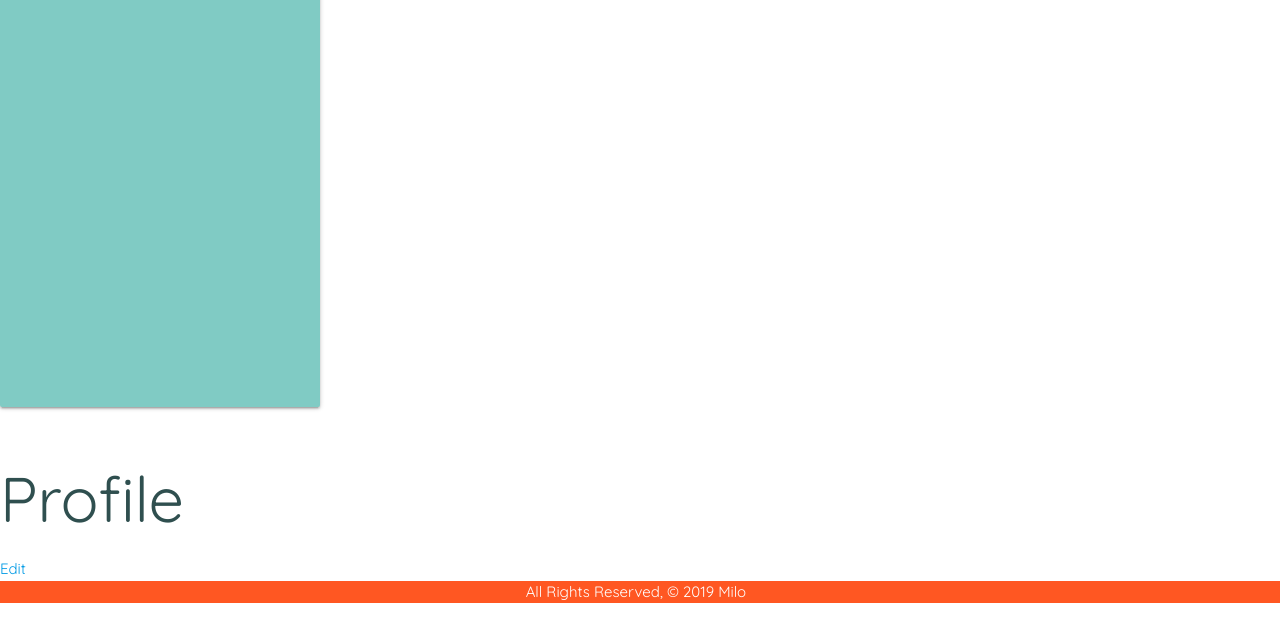
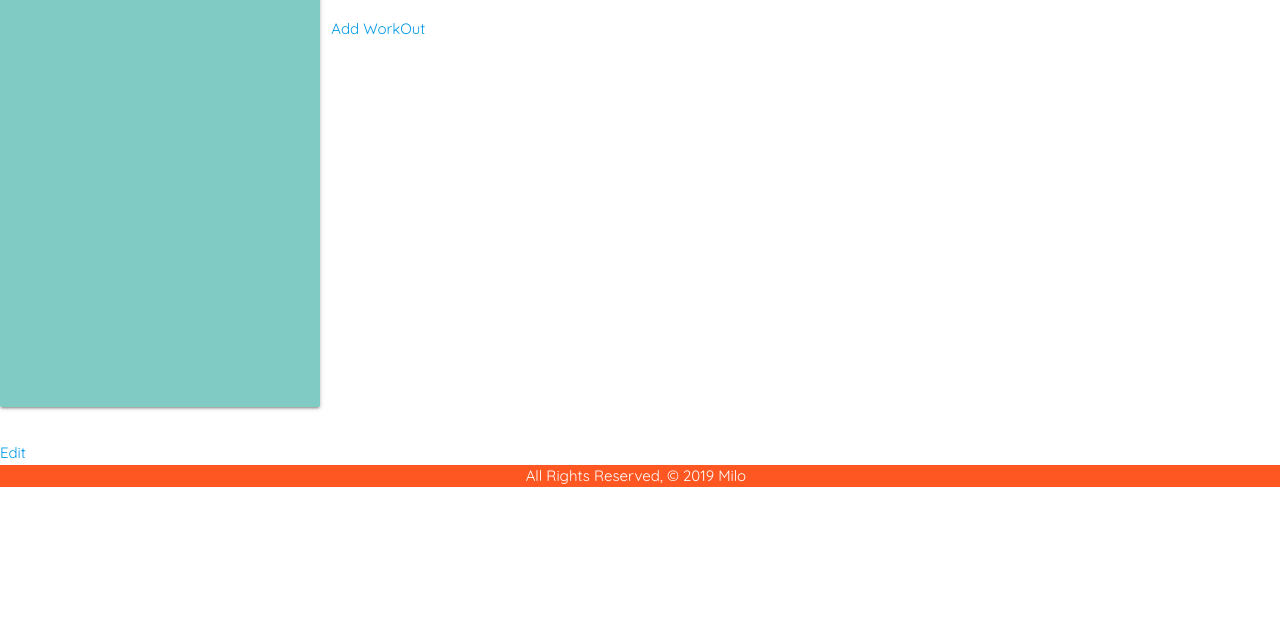
Before and after one commit to garryc5/milo, a Django app: template milo/main_app/templates/profile.html in a window 1280 px wide. Shown: the part 162-800 px from the top of the page. Run offline with Django 3.2, Linux system fonts and the light colour scheme; the template is opened without the code that fills it, so the values that code supplies are empty; parts of the project's set-up code (start-up, migrations or seed data) failed here and were passed over; some web fonts are replaced.

Commit message:
add url and link in html

```diff
--- a/milo/main_app/templates/profile.html
+++ b/milo/main_app/templates/profile.html
@@ -9,10 +9,31 @@
 
   <div class="col s9">
     <h2 class="center-align">{{profile.name}}'s Profile</h2>
+    <a href="{% url 'activity_create' %}">Add WorkOut</a>
   </div>
 </div>
 
-<h1>Profile</h1>
+
+
+
+
+
+
+
+
+
+
+
+
+
+
+
+
+
+
+
+
+
 {% comment %} {% for photo in profile.photo_set.all %}
       <img class="responsive-img card-panel" src="{{photo.url}}">
     {% empty %}
--- a/milo/main_app/urls.py
+++ b/milo/main_app/urls.py
@@ -12,5 +12,5 @@ urlpatterns = [
     path('accounts/signup', views.signup, name='signup'),
     path('profile/<int:profile_id>/add_photo/',
          views.add_photo, name='add_photo')
-     path('profile/a')
+    path('profile/activity/create/', view.ActivityCreate.as_view(), name='activity_create')
 ]
```
